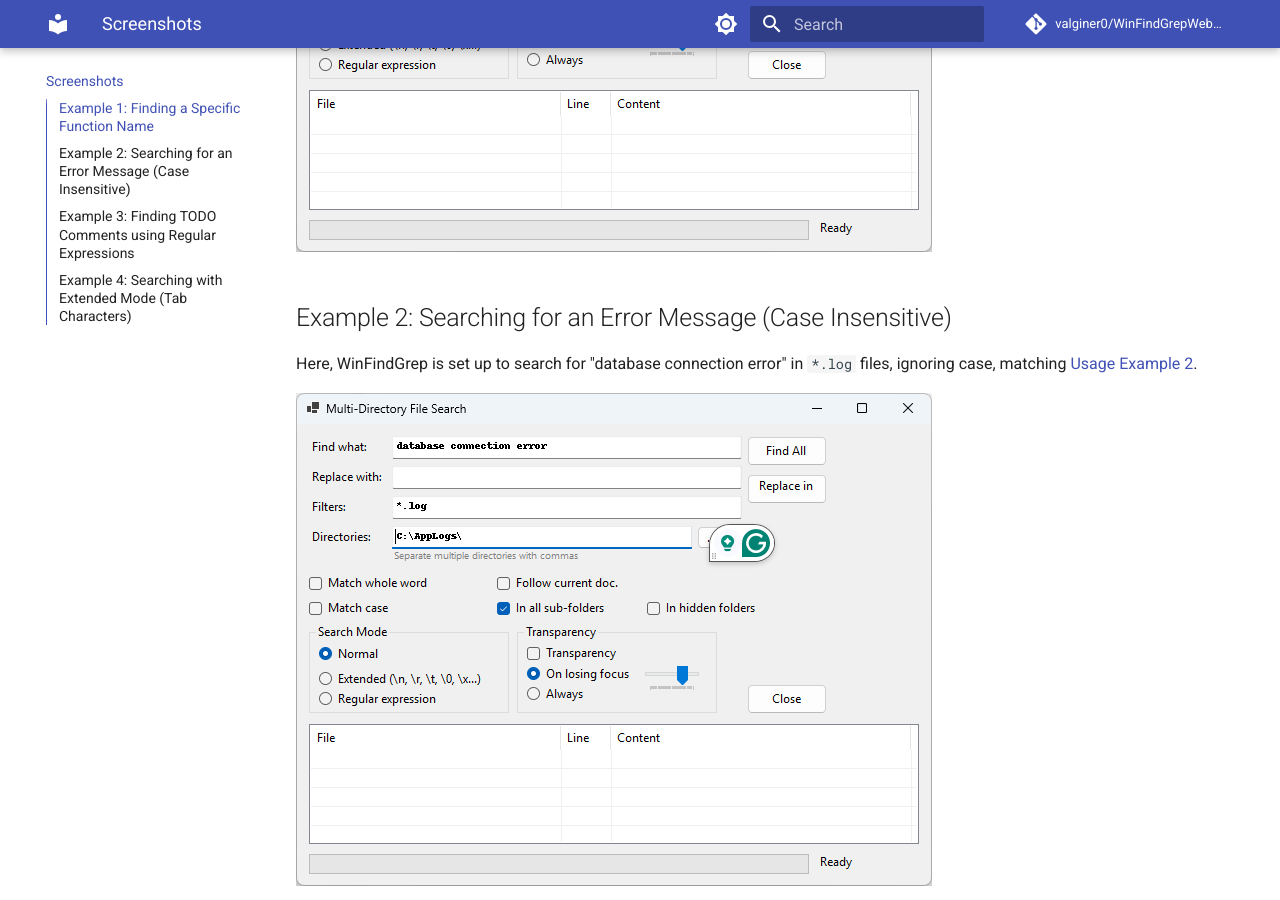
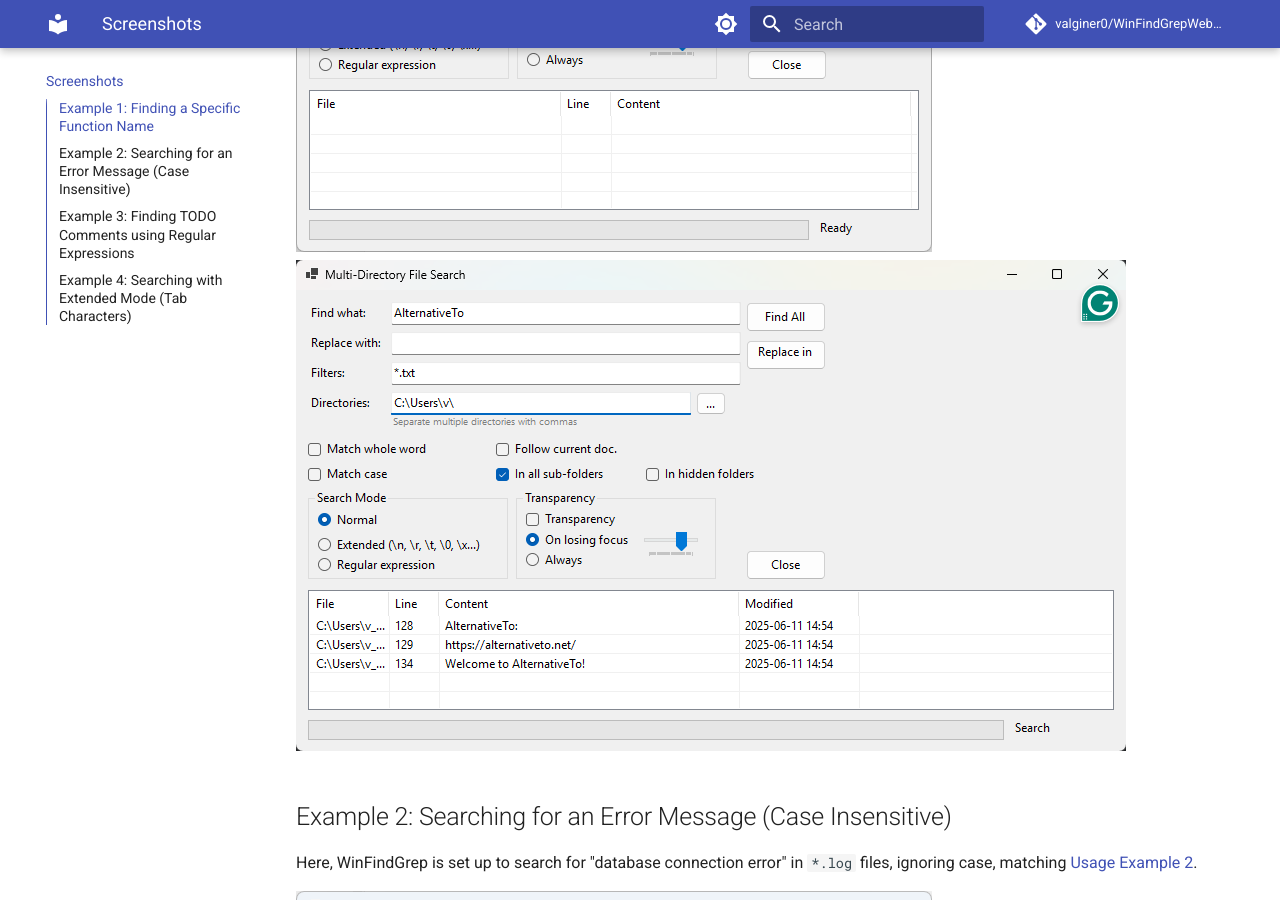
Before and after one commit to valginer0/WinFindGrepWebsite, an MkDocs documentation site: the page built from docs/screenshots.md, in a window 1280 px wide and 900 px high, scrolled down 652 px. Built offline with MkDocs 1.6.1 and Material for MkDocs 9.7.7, drawn with Linux system fonts in a browser that asks for light colours; comment, search, counter and statistics services are not loaded.

Commit message:
docs: add new screenshot showing Modified column

```diff
--- a/docs/screenshots.md
+++ b/docs/screenshots.md
@@ -7,6 +7,7 @@
 This screenshot shows WinFindGrep configured to find the function `CalculateTotal` in `*.cs` files, as described in [Usage Example 1](usage.md#example-1-finding-a-specific-function-name-in-code-files).
 
 ![Screenshot of WinFindGrep finding a function name](img/Example1_filled_new.png)
+![Screenshot of WinFindGrep highlighting the new "Modified" column](img/Example1_internal_only.png)
 
 ## Example 2: Searching for an Error Message (Case Insensitive)
 
```
Also changed, not shown: docs/img/Example1_internal_only.png (added).
